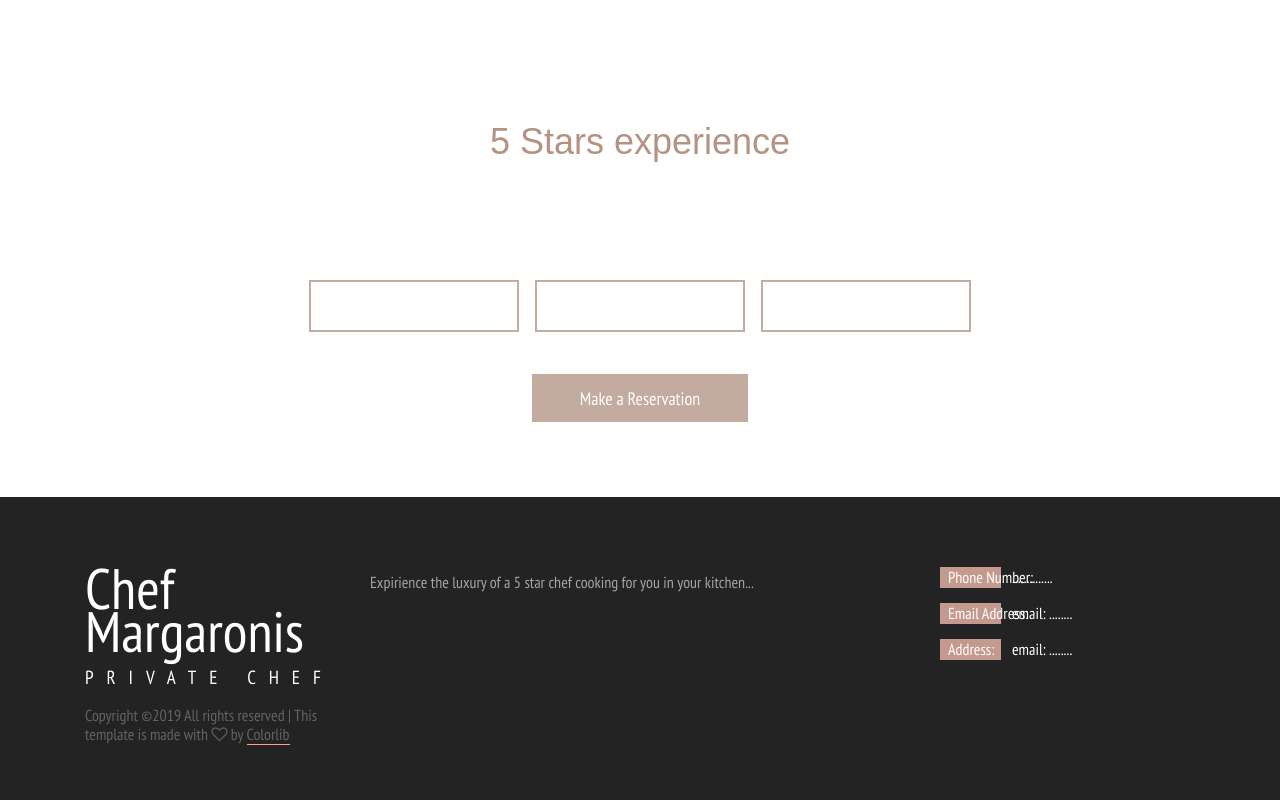
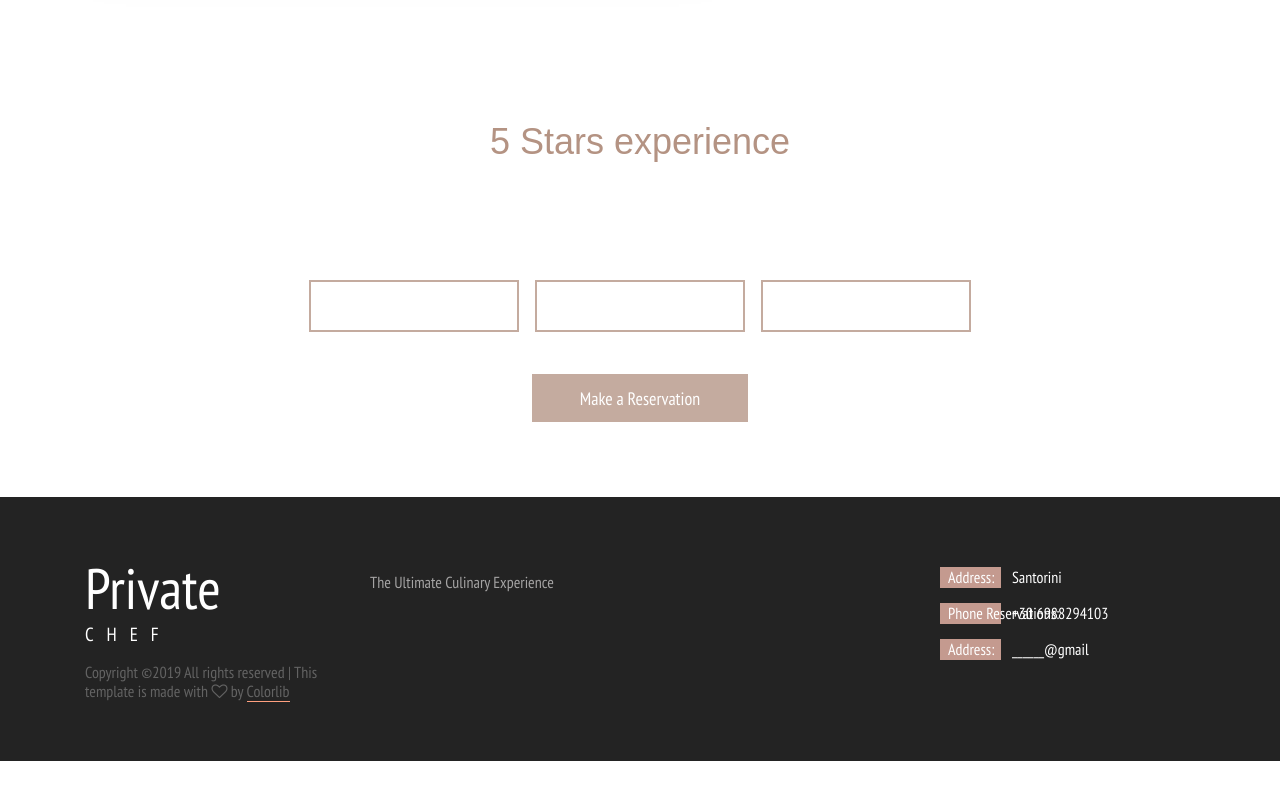
Before and after one commit to murodias171/private_chef_site, a plain HTML site: page index.html in a window 1280 px wide. Shown: the part 3887-4687 px from the top of the page. After the commit the page ends 4648 px from the top, so only its background shows below. Drawn offline with Linux system fonts and the light colour scheme; a web font is replaced by a local one.

Commit message:
κκκκκκκ

```diff
--- a/index.html
+++ b/index.html
@@ -297,8 +297,8 @@
 				<!-- Footer Logo -->
 				<div class="col-lg-3 footer_col">
 					<div class="footer_logo">
-						<div class="footer_logo_title">Chef Margaronis</div>
-						<div class="footer_logo_subtitle">Private Chef</div>
+						<div class="footer_logo_title">Private</div>
+						<div class="footer_logo_subtitle">Chef</div>
 					</div>
 					<div class="copyright"><!-- Link back to Colorlib can't be removed. Template is licensed under CC BY 3.0. -->
 <p style="line-height: 1.2;">Copyright &copy;<script>document.write(new Date().getFullYear());</script> All rights reserved | This template is made with <i class="fa fa-heart-o" aria-hidden="true"></i> by <a href="https://colorlib.com" target="_blank">Colorlib</a></p>
@@ -308,7 +308,7 @@
 				<!-- Footer About -->
 				<div class="col-lg-6 footer_col">
 					<div class="footer_about">
-						<p>Expirience the luxury of a 5 star chef cooking for you in your kitchen...</p>
+						<p>The Ultimate Culinary Experience</p>
 					</div>
 				</div>
 
@@ -317,16 +317,16 @@
 					<div class="footer_contact">
 						<ul>
 							<li class="d-flex flex-row align-items-start justify-content-start">
-								<div><div class="footer_contact_title">Phone Number:</div></div>
-								<div class="footer_contact_text">..............</div>
-
+								<div><div class="footer_contact_title">Address:</div></div>
+								<div class="footer_contact_text">Santorini</div>
+							</li>
 							<li class="d-flex flex-row align-items-start justify-content-start">
-								<div><div class="footer_contact_title">Email Address:</div></div>
-								<div class="footer_contact_text">email: ........</div>
+								<div><div class="footer_contact_title">Phone Reservations:</div></div>
+								<div class="footer_contact_text">+30 6988294103</div>
 							</li>
 							<li class="d-flex flex-row align-items-start justify-content-start">
 								<div><div class="footer_contact_title">Address:</div></div>
-								<div class="footer_contact_text">email: ........</div>
+								<div class="footer_contact_text">______@gmail</div>
 							</li>
 						</ul>
 					</div>
```
Also changed, not shown: contact.html (+1 -1 lines).
